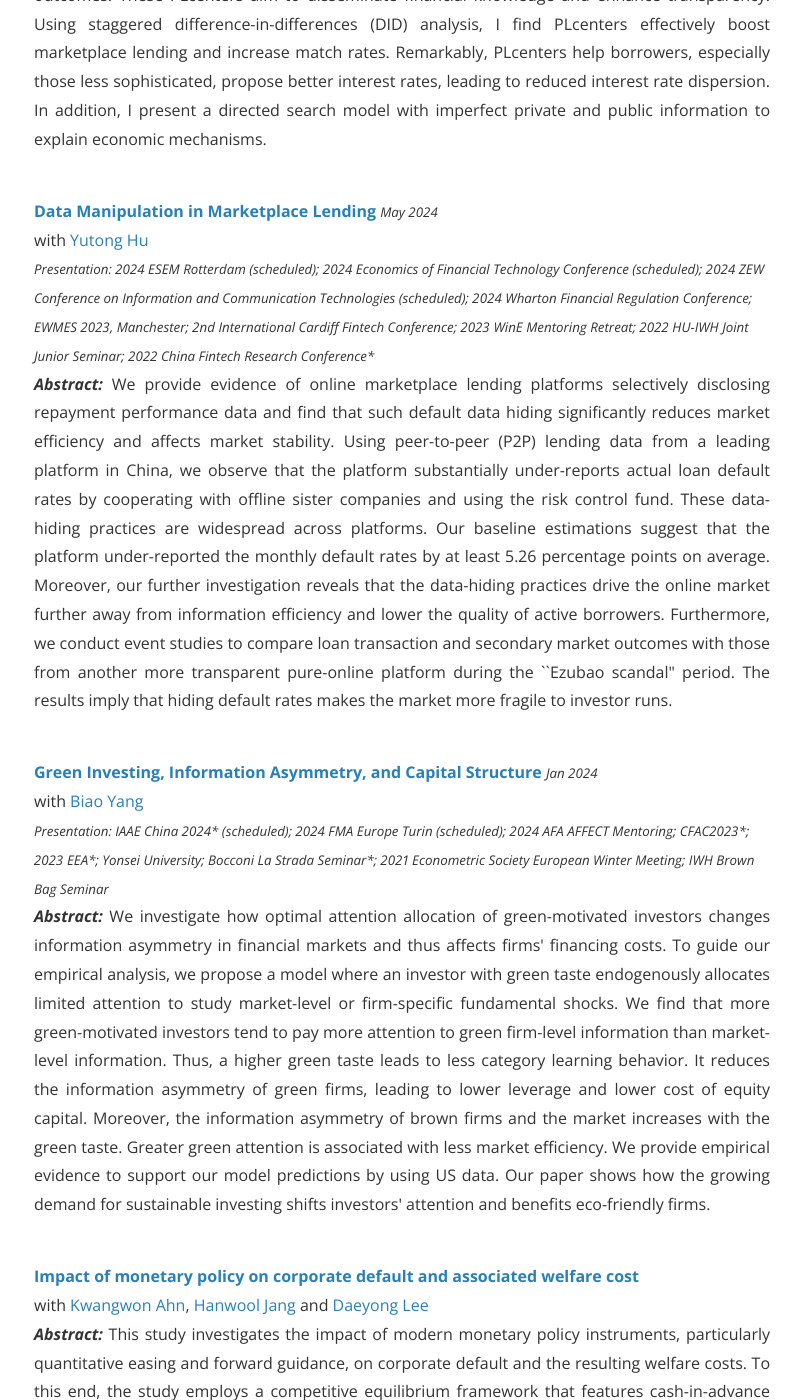
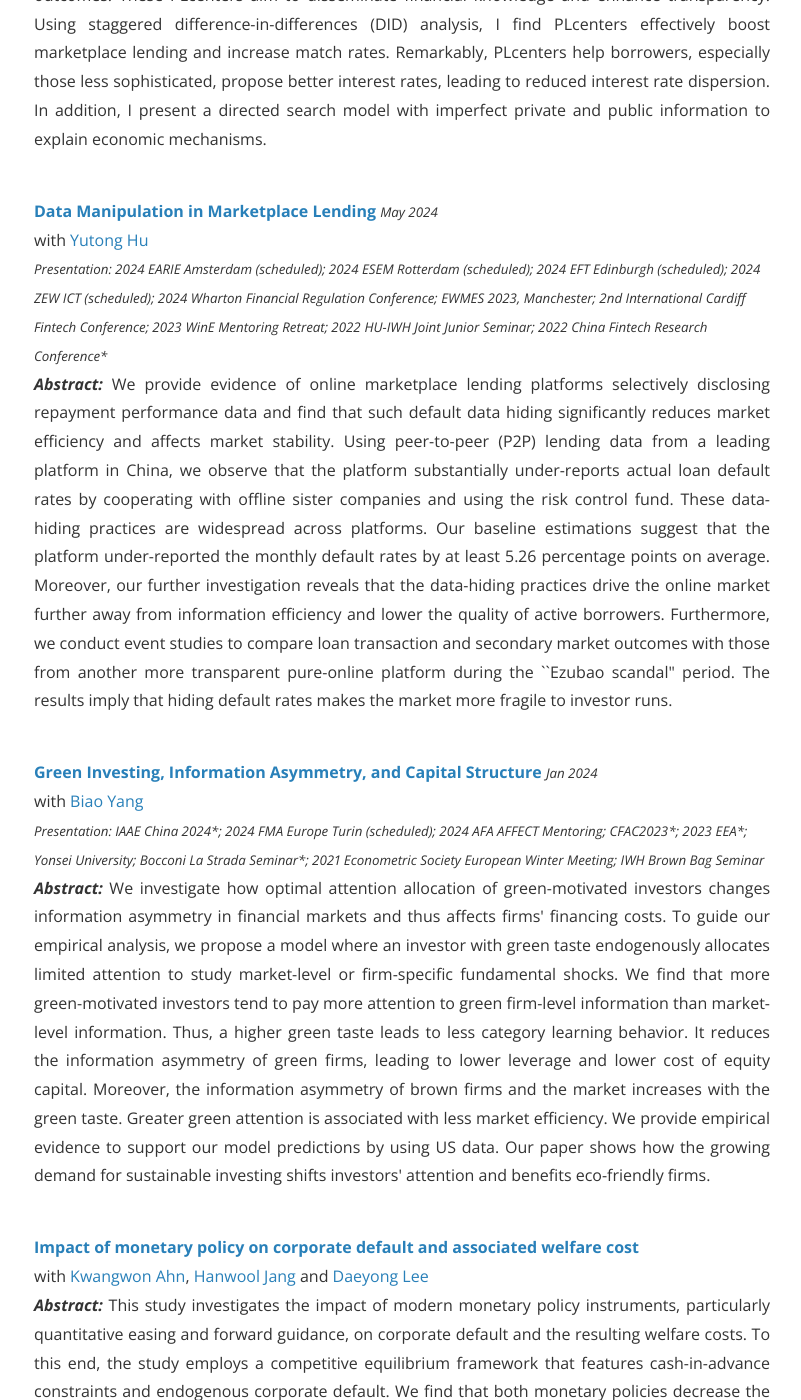
Before and after one commit to shasha-li/shasha-li.github.io, a Jekyll site: the page built from research.html, in a window 1280 px wide and 1400 px high, scrolled down 619 px. Shown: the whole window, without its empty margins (238-1039 px from the left). Built offline with Jekyll 4.4.1, drawn with Linux system fonts in a browser that asks for light colours; nearby versions of some CDN libraries; comment, search, counter and statistics services are not loaded; a style sheet for code colours, icons or effects is not loaded.

Commit message:
Update research.html

```diff
--- a/research.html
+++ b/research.html
@@ -14,14 +14,14 @@
 
 <strong><a href="https://papers.ssrn.com/sol3/papers.cfm?abstract_id=4731133">Data Manipulation in Marketplace Lending</a></strong> </strong> <em><small> May 2024</small></em>
 <br>with <a href="https://www.london.edu/phd/profiles/yutong-hu">Yutong Hu</a><br>
-<em><small>Presentation: 2024 ESEM Rotterdam (scheduled); 2024 Economics of Financial Technology Conference (scheduled); 2024 ZEW Conference on Information and Communication Technologies (scheduled); 2024 Wharton Financial Regulation Conference; EWMES 2023, Manchester; 2nd International Cardiff Fintech Conference; 2023 WinE Mentoring Retreat; 2022 HU-IWH Joint Junior Seminar; 2022 China Fintech Research Conference*</small></em>
+<em><small>Presentation: 2024 EARIE Amsterdam (scheduled); 2024 ESEM Rotterdam (scheduled); 2024 EFT Edinburgh (scheduled); 2024 ZEW ICT (scheduled); 2024 Wharton Financial Regulation Conference; EWMES 2023, Manchester; 2nd International Cardiff Fintech Conference; 2023 WinE Mentoring Retreat; 2022 HU-IWH Joint Junior Seminar; 2022 China Fintech Research Conference*</small></em>
 <p style="text-align:justify"><b><i>Abstract: </i>
   </b> We provide evidence of online marketplace lending platforms selectively disclosing repayment performance data and find that such default data hiding significantly reduces market efficiency and affects market stability. Using peer-to-peer (P2P) lending data from a leading platform in China, we observe that the platform substantially under-reports actual loan default rates by cooperating with offline sister companies and using the risk control fund. These data-hiding practices are widespread across platforms. Our baseline estimations suggest that the platform under-reported the monthly default rates by at least 5.26 percentage points on average. Moreover, our further investigation reveals that the data-hiding practices drive the online market further away from information efficiency and lower the quality of active borrowers. Furthermore, we conduct event studies to compare loan transaction and secondary market outcomes with those from another more transparent pure-online platform during the ``Ezubao scandal" period. The results imply that hiding default rates makes the market more fragile to investor runs.
   </p><br>
 
 <strong><a href="https://papers.ssrn.com/sol3/papers.cfm?abstract_id=4589189">Green Investing, Information Asymmetry, and Capital Structure</a></strong> </strong> <em><small> Jan 2024</small></em>
 <br>with <a href="https://biao-yang-sjtu.github.io/">Biao Yang</a><br>
-<em><small>Presentation: IAAE China 2024* (scheduled); 2024 FMA Europe Turin (scheduled); 2024 AFA AFFECT Mentoring; CFAC2023*; 2023 EEA*; Yonsei University; Bocconi La Strada Seminar*; 2021 Econometric Society European Winter Meeting; IWH Brown Bag Seminar</small></em>
+<em><small>Presentation: IAAE China 2024*; 2024 FMA Europe Turin (scheduled); 2024 AFA AFFECT Mentoring; CFAC2023*; 2023 EEA*; Yonsei University; Bocconi La Strada Seminar*; 2021 Econometric Society European Winter Meeting; IWH Brown Bag Seminar</small></em>
 <p style="text-align:justify"><b><i>Abstract: </i>
   </b>We investigate how optimal attention allocation of green-motivated investors changes information asymmetry in financial markets and thus affects firms' financing costs. To guide our empirical analysis, we propose a model where an investor with green taste endogenously allocates limited attention to study market-level or firm-specific fundamental shocks. We find that more green-motivated investors tend to pay more attention to green firm-level information than market-level information. Thus, a higher green taste leads to less category learning behavior. It reduces the information asymmetry of green firms, leading to lower leverage and lower cost of equity capital. Moreover, the information asymmetry of brown firms and the market increases with the green taste. Greater green attention is associated with less market efficiency. We provide empirical evidence to support our model predictions by using US data. Our paper shows how the growing demand for sustainable investing shifts investors' attention and benefits eco-friendly firms.
   </p><br>
```
